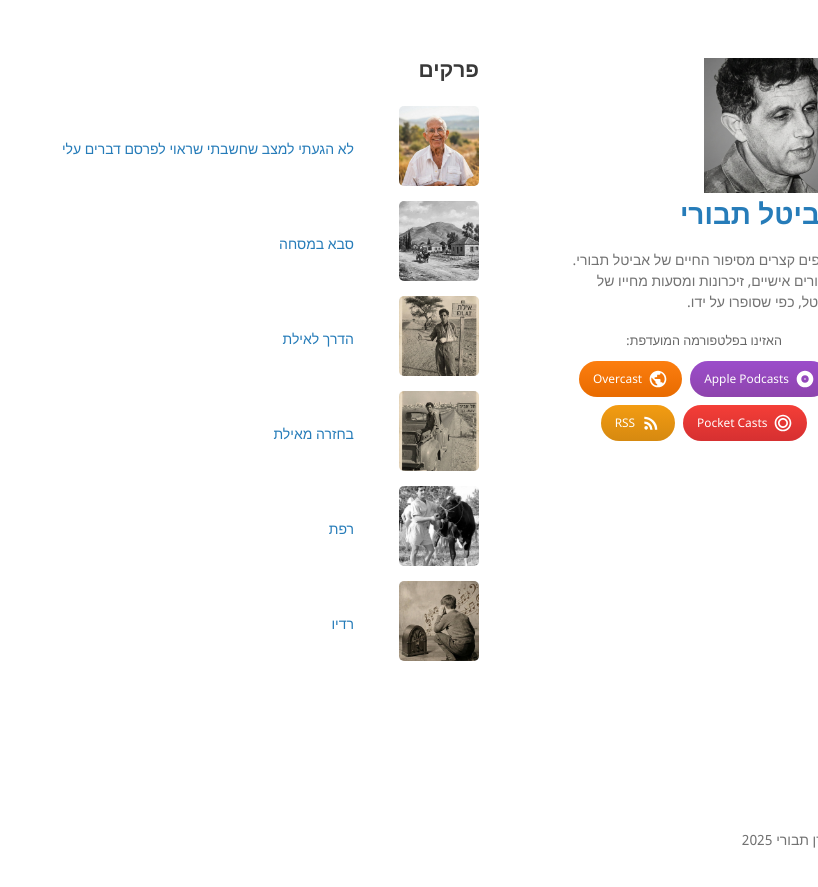
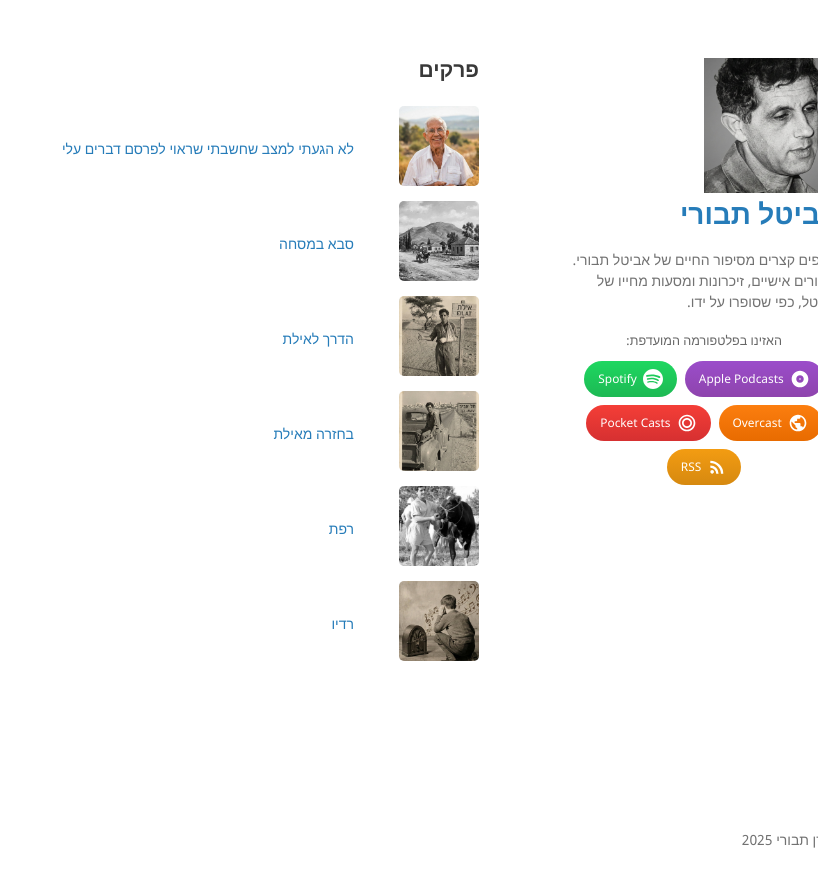
Before and after one commit to rantav/avital, a Jekyll site: the page built from index.md, in a window 1280 px wide. Shown: the top 887 px of the page, without its empty margins (462-1280 px from the left). Built offline with Jekyll 4.4.1, drawn with Linux system fonts in a browser that asks for light colours.

Commit message:
Add Spotify subscribe button

```diff
--- a/_config.yml
+++ b/_config.yml
@@ -8,6 +8,8 @@ copyright: " &#xA9; רן תבורי 2025"
 logo: /assets/img/avital.jpg
 # Podcast RSS feed URL (used for subscribe buttons)
 podcast_url: https://avital.tavory.com/podcast.rss
+# Spotify show URL (get this after submitting to Spotify for Podcasters)
+spotify_url: https://open.spotify.com/show/YOUR_SHOW_ID
 # Post ordering: "newest" (default, newest first) or "oldest" (oldest first)
 post_order: "oldest"
 # baseurl: "" # the subpath of your site, e.g. /blog
--- a/_includes/podcast-buttons.html
+++ b/_includes/podcast-buttons.html
@@ -6,6 +6,12 @@
         <path d="M12 2C6.48 2 2 6.48 2 12s4.48 10 10 10 10-4.48 10-10S17.52 2 12 2zm0 14.5c-2.49 0-4.5-2.01-4.5-4.5S9.51 7.5 12 7.5s4.5 2.01 4.5 4.5-2.01 4.5-4.5 4.5zm0-5.5c-.55 0-1 .45-1 1s.45 1 1 1 1-.45 1-1-.45-1-1-1z"/>
       </svg>
       Apple Podcasts
+    </a>
+    <a href="{{ site.spotify_url }}" class="podcast-btn spotify" title="Spotify">
+      <svg viewBox="0 0 24 24" width="20" height="20" fill="currentColor">
+        <path d="M12 0C5.4 0 0 5.4 0 12s5.4 12 12 12 12-5.4 12-12S18.66 0 12 0zm5.521 17.34c-.24.359-.66.48-1.021.24-2.82-1.74-6.36-2.101-10.561-1.141-.418.122-.779-.179-.899-.539-.12-.421.18-.78.54-.9 4.56-1.021 8.52-.6 11.64 1.32.42.18.479.659.301 1.02zm1.44-3.3c-.301.42-.841.6-1.262.3-3.239-1.98-8.159-2.58-11.939-1.38-.479.12-1.02-.12-1.14-.6-.12-.48.12-1.021.6-1.141C9.6 9.9 15 10.561 18.72 12.84c.361.181.54.78.241 1.2zm.12-3.36C15.24 8.4 8.82 8.16 5.16 9.301c-.6.179-1.2-.181-1.38-.721-.18-.601.18-1.2.72-1.381 4.26-1.26 11.28-1.02 15.721 1.621.539.3.719 1.02.419 1.56-.299.421-1.02.599-1.559.3z"/>
+      </svg>
+      Spotify
     </a>
     <a href="overcast://x-callback-url/add?url={{ site.podcast_url | url_encode }}" class="podcast-btn overcast" title="Overcast">
       <svg viewBox="0 0 24 24" width="20" height="20" fill="currentColor">
--- a/assets/css/style.scss
+++ b/assets/css/style.scss
@@ -90,6 +90,11 @@ img#logo {
 	color: white;
 }
 
+.podcast-btn.spotify {
+	background: linear-gradient(180deg, #1ed760 0%, #1db954 100%);
+	color: white;
+}
+
 .podcast-btn.overcast {
 	background: linear-gradient(180deg, #fc7e0f 0%, #e86b00 100%);
 	color: white;
```
